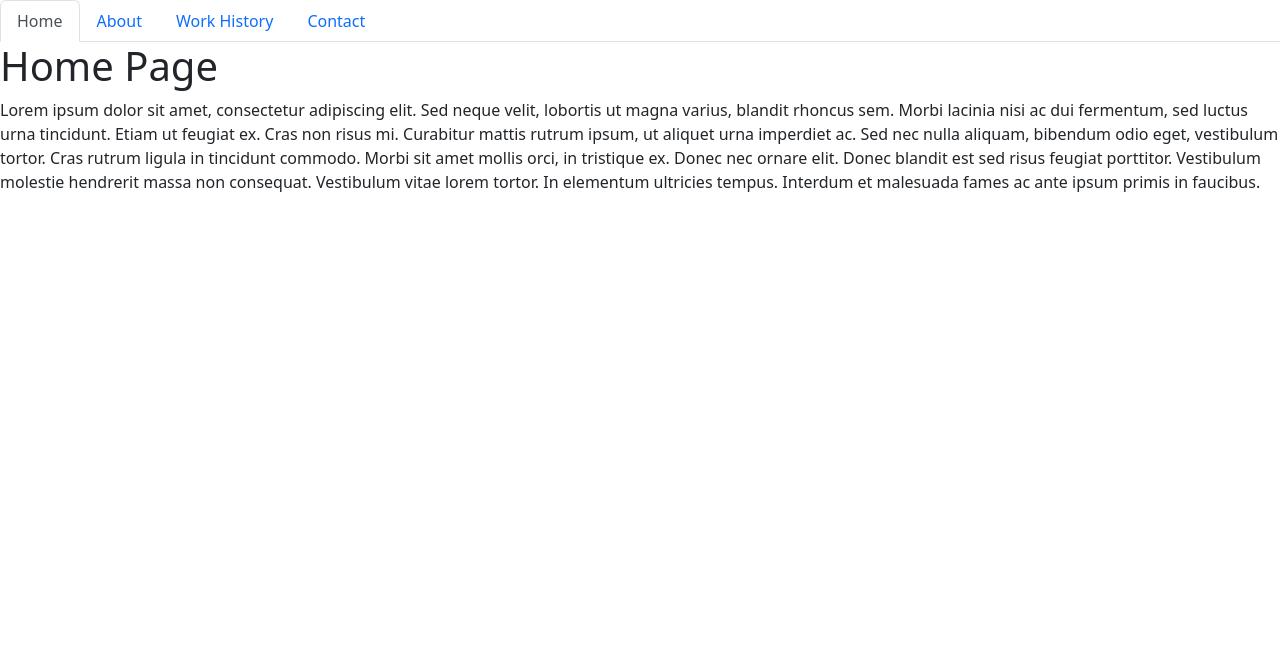
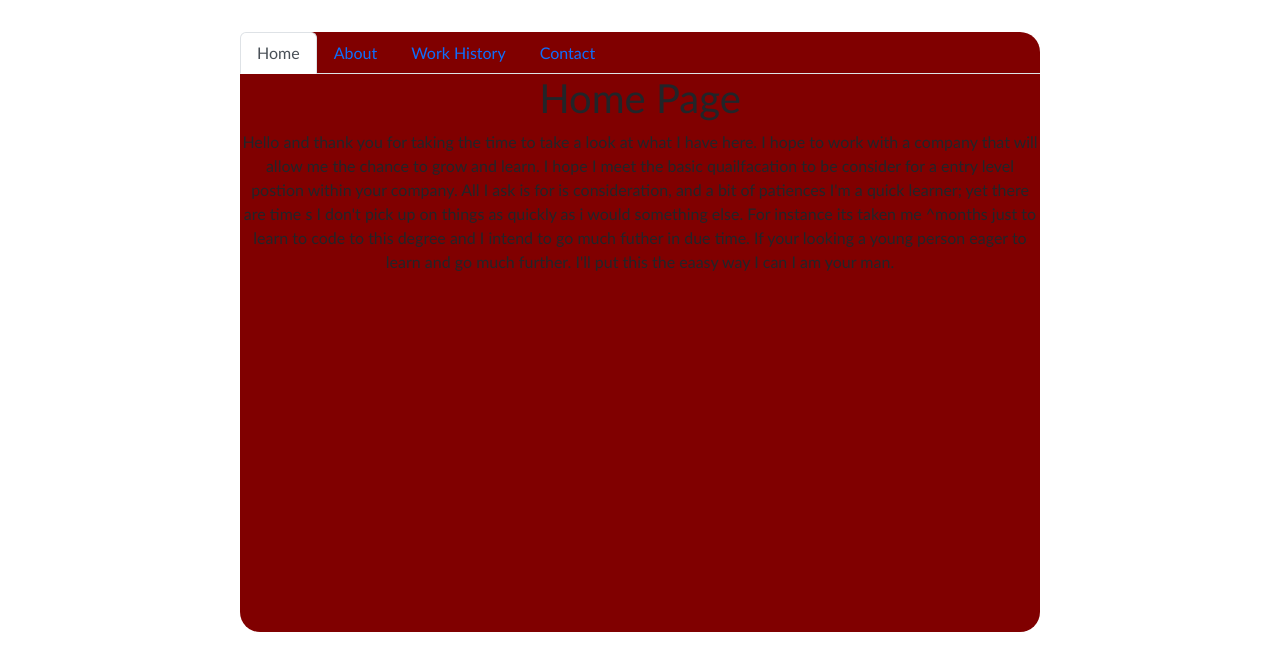
Before and after one commit to bs-driven/React_Portfolio, a React (Create React App) app: page / in a window 1280 px wide. Shown: the top 670 px of the page. Built offline with nearby package versions, Linux system fonts and the light colour scheme.

Commit message:
styling added

```diff
--- a/public/index.html
+++ b/public/index.html
@@ -4,7 +4,7 @@
     <meta charset="UTF-8">
     <meta http-equiv="X-UA-Compatible" content="IE=edge">
     <meta name="viewport" content="width=device-width, initial-scale=1.0">
-    <title>Bradley Sessoms</title>
+    <title>Bradley S</title>
 </head>
 <body>
 
--- /dev/null
+++ b/src/App.css
@@ -0,0 +1,53 @@
+* {
+    box-sizing: border-box;
+    margin: 0;
+    padding: 0;
+    font-family: 'Trebuchet MS', 'Lucida Sans Unicode', 'Lucida Grande',
+      'Lucida Sans', Arial, sans-serif;
+  }
+
+  body {
+    background-color: whitesmoke;
+  }
+
+  .portfolio-app {
+    display: flex;
+    flex-direction: column;
+    justify-content: flex-start;
+    width: 800px;
+    min-height: 600px;
+    background: maroon;
+    text-align: center;
+    margin: 32px auto;
+    border-radius: 20px;
+    padding-bottom: 32px;
+  }
+
+  .contact-form {
+    margin-bottom: 32px;
+  }
+  .contact-input {
+    padding: 14px 32px 14px 16px;
+    border-radius: 4px;
+    border: 2px solid #5d0cff;
+    outline: none;
+    width: 320px;
+    background: black;
+    color: #fff;
+  }
+
+  .contact-input::placeholder {
+    color: #e2e2e2;
+  }
+
+  .contact-button {
+    margin-top: 5px;
+    padding: 16px;
+    border: 3px solid black;
+    border-radius: 4px;
+    cursor: pointer;
+    outline: none;
+    background: #5d0cff;
+    color: #fff;
+    text-transform: capitalize;
+  }
--- a/src/App.js
+++ b/src/App.js
@@ -1,6 +1,14 @@
-import React from "react";
 import PortfolioContainer from "./components/PortfolioContainer";
+import './App.css';
 
-const App = () => <PortfolioContainer />;
+
+
+function App () {
+    return(
+        <div className="portfolio-app">
+            <PortfolioContainer />
+        </div>
+    )
+}
 
 export default App;
--- a/src/components/Navtab.js
+++ b/src/components/Navtab.js
@@ -28,7 +28,7 @@ function NavTabs({ currentPage, handlePageChange }) {
       </li>
       <li className="nav-item">
         <a
-          href="#blog"
+          href="#WorkHistory"
           onClick={() => handlePageChange('WorkHistory')}
           // Check to see if the currentPage is `Blog`, and if so we use the active link class from bootstrap. Otherwise, we set it to a normal nav-link
           className={currentPage === 'WorkHistory' ? 'nav-link active' : 'nav-link'}
--- a/src/components/pages/Contact.js
+++ b/src/components/pages/Contact.js
@@ -1,12 +1,57 @@
-import React from 'react';
+import React, { useState } from 'react';
 
-export default function Contact() {
+export default function Contact(props) {
+  const [name, setName] = useState('');
+  const [email, setEmail] = useState('');
+
+  const handleSubmit = (e) =>{
+    e.preventDefalut();
+    props.onSubmit({
+      id: Math.random(Math.floor() * 1000),
+      contactName: name,
+      cantactEmail:email,
+    });
+    setName('');
+    setEmail('');
+  };
+
+  const handleChange = (e) => {
+    setName(e.target.value);
+    setEmail(e.target.value);
+  };
+
+
   return (
     <div>
       <h1>Contact Page</h1>
       <p>
-       .
-      </p>
+        If you'd like for the two us to connect please leave me your name and email.
+        Then I'll reach out and we can go from there.
+        Again I say thank you for your time.
+      </p><br></br>
+
+
+          <form className='contact-form'onSubmit={handleSubmit}>
+            <input type="text"
+            placeholder='NAME'
+            value={name}
+            name="contactName"
+            className="contact-input"
+            onChange={handleChange}
+            ></input>
+            <br></br>
+            <input type="text"
+            placeholder='EMAIL'
+            value={email}
+            name="contactEmail"
+            className="contact-input"
+            onChange={handleChange}
+            ></input>
+            <br></br>
+            <button className="contact-button">Submit</button>
+
+          </form>
+
     </div>
   );
 }
--- a/src/components/pages/Home.js
+++ b/src/components/pages/Home.js
@@ -5,17 +5,14 @@ export default function Home() {
     <div>
       <h1>Home Page</h1>
       <p>
-        Lorem ipsum dolor sit amet, consectetur adipiscing elit. Sed neque
-        velit, lobortis ut magna varius, blandit rhoncus sem. Morbi lacinia nisi
-        ac dui fermentum, sed luctus urna tincidunt. Etiam ut feugiat ex. Cras
-        non risus mi. Curabitur mattis rutrum ipsum, ut aliquet urna imperdiet
-        ac. Sed nec nulla aliquam, bibendum odio eget, vestibulum tortor. Cras
-        rutrum ligula in tincidunt commodo. Morbi sit amet mollis orci, in
-        tristique ex. Donec nec ornare elit. Donec blandit est sed risus feugiat
-        porttitor. Vestibulum molestie hendrerit massa non consequat. Vestibulum
-        vitae lorem tortor. In elementum ultricies tempus. Interdum et malesuada
-        fames ac ante ipsum primis in faucibus.
-      </p>
+        Hello and thank you for taking the time to take a look at what I have here.
+        I hope to work with a company that will allow me the chance to grow and learn.
+        I hope I meet the basic quailfacation to be consider for a entry level postion within your company.
+        All I ask is for is consideration, and a bit of patiences I'm a quick learner; yet there are time s I don't pick up on things as quickly as i would something else.
+        For instance its taken me ^months just to learn to code to this degree and I intend to go much futher in due time.
+        If your looking a young person eager to learn and go much further.
+        I'll put this the eaasy way I can I am your man.
+        </p>
     </div>
   );
 }
--- /dev/null
+++ b/src/index.css
@@ -0,0 +1,13 @@
+body {
+    margin: 0;
+    font-family: -apple-system, BlinkMacSystemFont, 'Segoe UI', 'Roboto', 'Oxygen',
+      'Ubuntu', 'Cantarell', 'Fira Sans', 'Droid Sans', 'Helvetica Neue',
+      sans-serif;
+    -webkit-font-smoothing: antialiased;
+    -moz-osx-font-smoothing: grayscale;
+  }
+
+  code {
+    font-family: source-code-pro, Menlo, Monaco, Consolas, 'Courier New',
+      monospace;
+  }
--- a/src/index.js
+++ b/src/index.js
@@ -3,4 +3,9 @@ import ReactDOM from 'react-dom';
 import App from './App';
 import 'bootstrap/dist/css/bootstrap.min.css';
 
-ReactDOM.render(<App />, document.getElementById('root'));
+ReactDOM.render(
+<React.StrictMode>
+    <App />
+</React.StrictMode>,
+document.getElementById('root')
+);
```
Also changed, not shown: src/components/pages/WorkHistory.js (+12 -2 lines).
